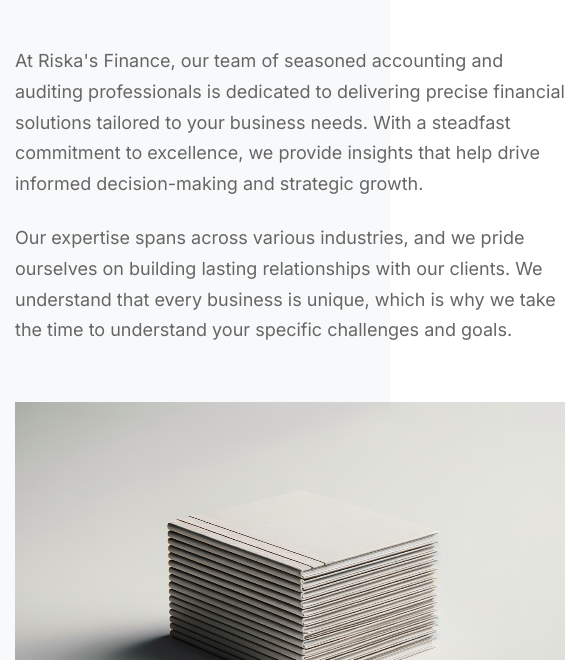
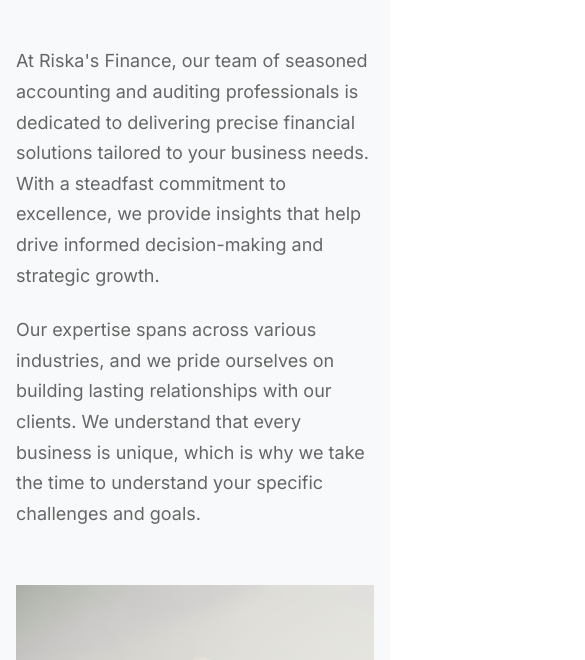
Before and after one commit to amarildiriska/Website, a website: page about.html in a window 390 px wide. Shown: the part 184-844 px from the top of the page, 585 px wide, since content can reach past the window. Drawn offline with Linux system fonts and the light colour scheme.

Commit message:
Update styles.css

```diff
--- a/assets/css/styles.css
+++ b/assets/css/styles.css
@@ -1249,3 +1249,42 @@ p {
         color: black !important;
     }
 }
+/* --- Added code for mobile responsiveness below --- */
+
+/* Media query for screens up to 768px wide */
+@media (max-width: 768px) {
+    /* Adjust container padding for smaller screens */
+    .container {
+        padding: 0 1rem;
+    }
+
+    /* Simplify the main layouts by stacking elements vertically */
+    .about-content,
+    .expertise-content {
+        display: flex; /* Use flexbox for easier control */
+        flex-direction: column; /* Stack items vertically */
+        gap: 2rem; /* Reduce gap for smaller screens */
+        align-items: center; /* Center items for a cleaner look */
+    }
+
+    .about-text,
+    .about-image,
+    .expertise-image,
+    .expertise-list {
+        width: 100%; /* Ensure elements take full width */
+        max-width: 100%; /* Ensure elements don't overflow */
+    }
+
+    /* Make images and SVGs responsive */
+    .about-image img,
+    .expertise-image img,
+    .expertise-image svg {
+        width: 100%; /* Image fills its container */
+        height: auto; /* Maintain aspect ratio */
+    }
+
+    /* Adjust grid layouts to a single column */
+    .values-grid {
+        grid-template-columns: 1fr; /* Single column layout for core values */
+    }
+}
```
